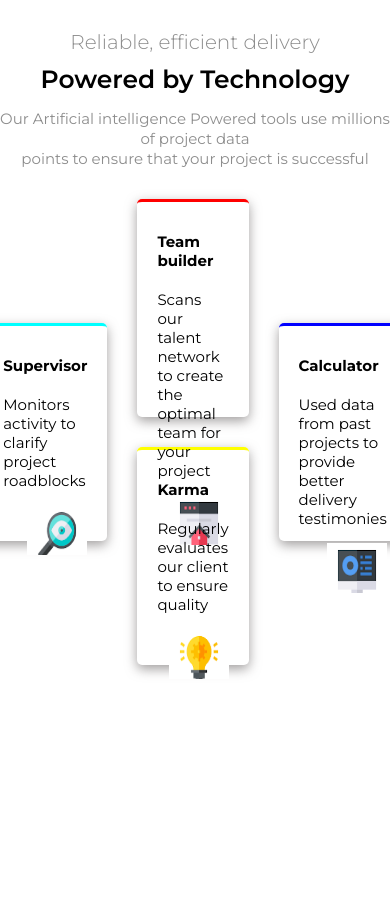
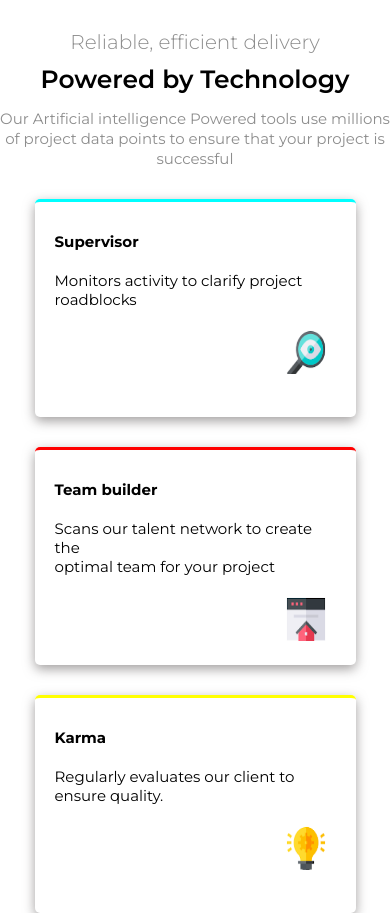
Before and after one commit to hibs14/flex-boxes, a plain HTML site: page index.html in a window 390 px wide. Shown: the top 913 px of the page. Before the commit the page ends 844 px from the top, so only its background shows below. Drawn offline with Linux system fonts and the light colour scheme.

Commit message:
"added responsiveness"

```diff
--- a/index.html
+++ b/index.html
@@ -17,7 +17,7 @@
                 <h3>Powered by Technology</h3>
 
                 <p>Our Artificial intelligence Powered tools use
-                    millions of project data<br> points
+                    millions of project data points
                     to ensure that your project is successful
                 </p>
             </div>
@@ -46,7 +46,7 @@
                     <div class="box" id="box3">
                         <h4>Karma</h4>
                         <p>Regularly evaluates our client to
-                            ensure quality
+                            ensure quality.
                         </p>
                         <div class="img-container">
                         <img src="image/icon-karma.svg.png">
--- a/style.css
+++ b/style.css
@@ -64,3 +64,14 @@ body{
     justify-content: flex-end;
 
 }
+
+/* RESPONSIVENESS */
+@media(max-width:992px){
+    .boxes-container{
+        display: flex;
+        flex-direction: column;
+        justify-content: center;
+        align-items: center;
+        width: 90%;
+    }
+}
```
